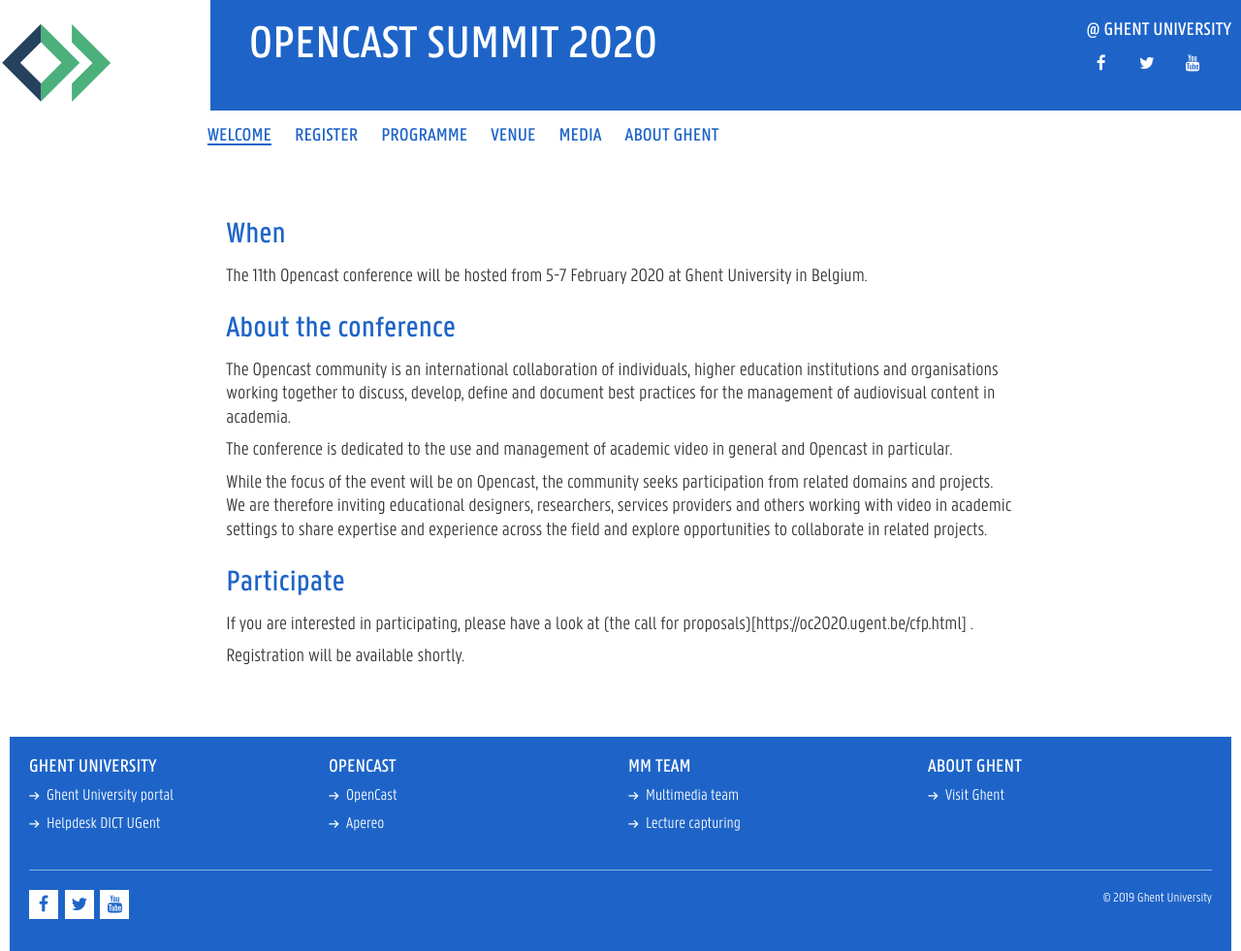
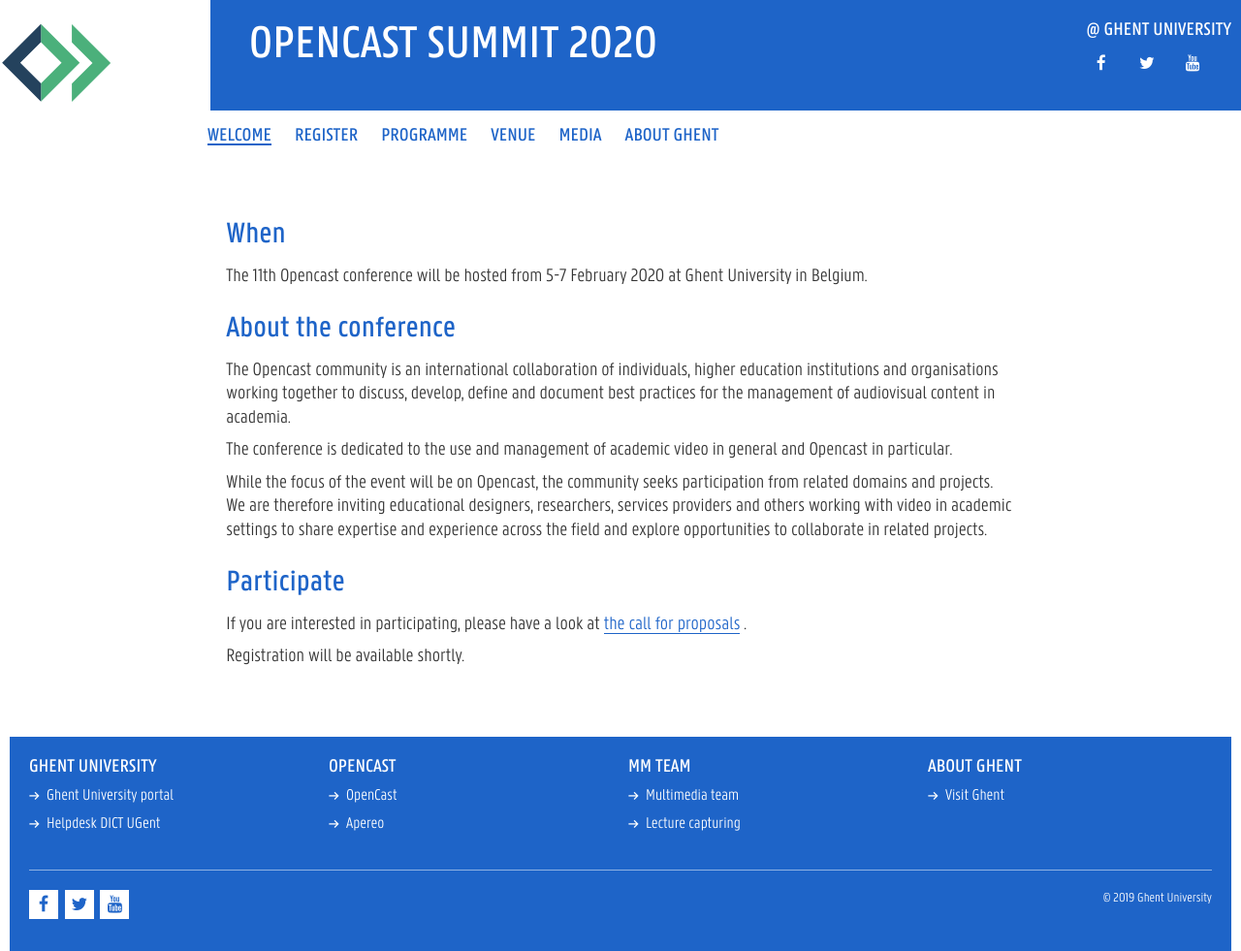
Before and after one commit to mm-dict/oc2020, a Jekyll site: the page built from index.md, in a window 1280 px wide. Shown: the whole page at 97% size. Built offline with Jekyll 4.4.1, drawn with Linux system fonts in a browser that asks for light colours; a script that is not in the unit is left out.

Commit message:
got the syntax wrong for adding links

```diff
--- a/index.md
+++ b/index.md
@@ -14,6 +14,6 @@ While the focus of the event will be on Opencast, the community seeks participat
 
 ## Participate
 
-If you are interested in participating, please have a look at (the call for proposals)[https://oc2020.ugent.be/cfp.html] .
+If you are interested in participating, please have a look at [the call for proposals](https://oc2020.ugent.be/cfp.html) .
 
 Registration will be available shortly.
```
